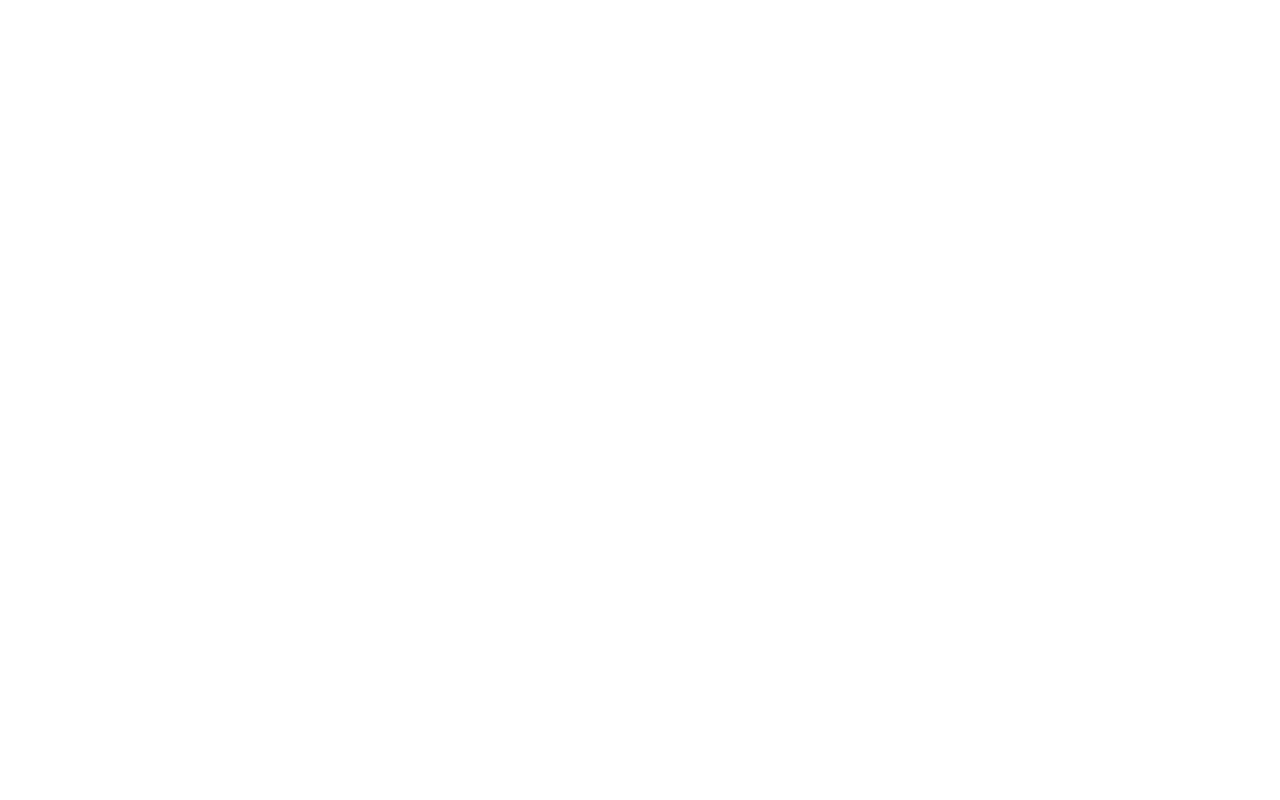
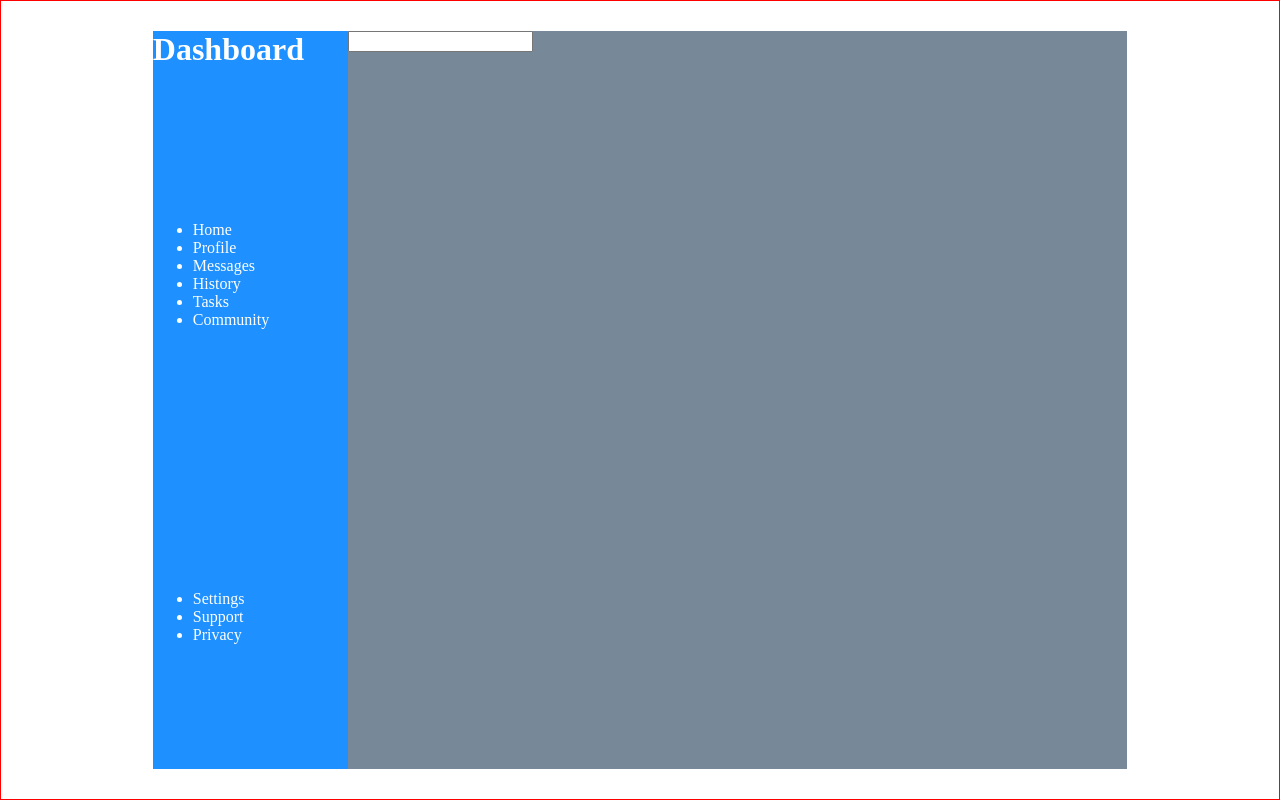
Before and after one commit to charlie-fitzgerald/admin-dashboard, a plain HTML site: page index.html in a window 1280 px wide. Drawn offline with Linux system fonts and the light colour scheme.

Commit message:
Set up grid. Start on sidebar

```diff
--- a/index.html
+++ b/index.html
@@ -10,7 +10,26 @@
 <body>
     <div class="wrapper">
         <div class="grid">
+            <div class="header">
+                <input type="search" name="search" id="search">
+            </div>
 
+            <div class="sidebar">
+                <h1>Dashboard</h1>
+                <ul>
+                    <li>Home</li>
+                    <li>Profile</li>
+                    <li>Messages</li>
+                    <li>History</li>
+                    <li>Tasks</li>
+                    <li>Community</li>
+                </ul>
+                <ul>
+                    <li>Settings</li>
+                    <li>Support</li>
+                    <li>Privacy</li>
+                </ul>
+            </div>
         </div>
     </div>
 </body>
--- a/style.css
+++ b/style.css
@@ -7,9 +7,25 @@
     display: flex;
     justify-content: center;
     padding: 30px;
+    border: 1px solid red;
+    height: 100vh;
 }
 
 .grid {
     display: grid;
-    max-width: 800px;
+    width: clamp(400px, 80%, 1280px);
+    background-color: lightslategray;
+    grid-template-columns: 1fr 4fr;
+    grid-template-rows: 1fr 4fr;
 }
+
+.sidebar {
+    background-color: dodgerblue;
+    color: white;
+    grid-column: 1 / 2;
+    grid-row: 1 / 5;
+    display: grid;
+    grid-template-columns: 1fr;
+    grid-template-rows: 1fr 2fr 1fr;
+    gap: 10px;
+}
```
Also changed, not shown: dashboard-project.png (added).
